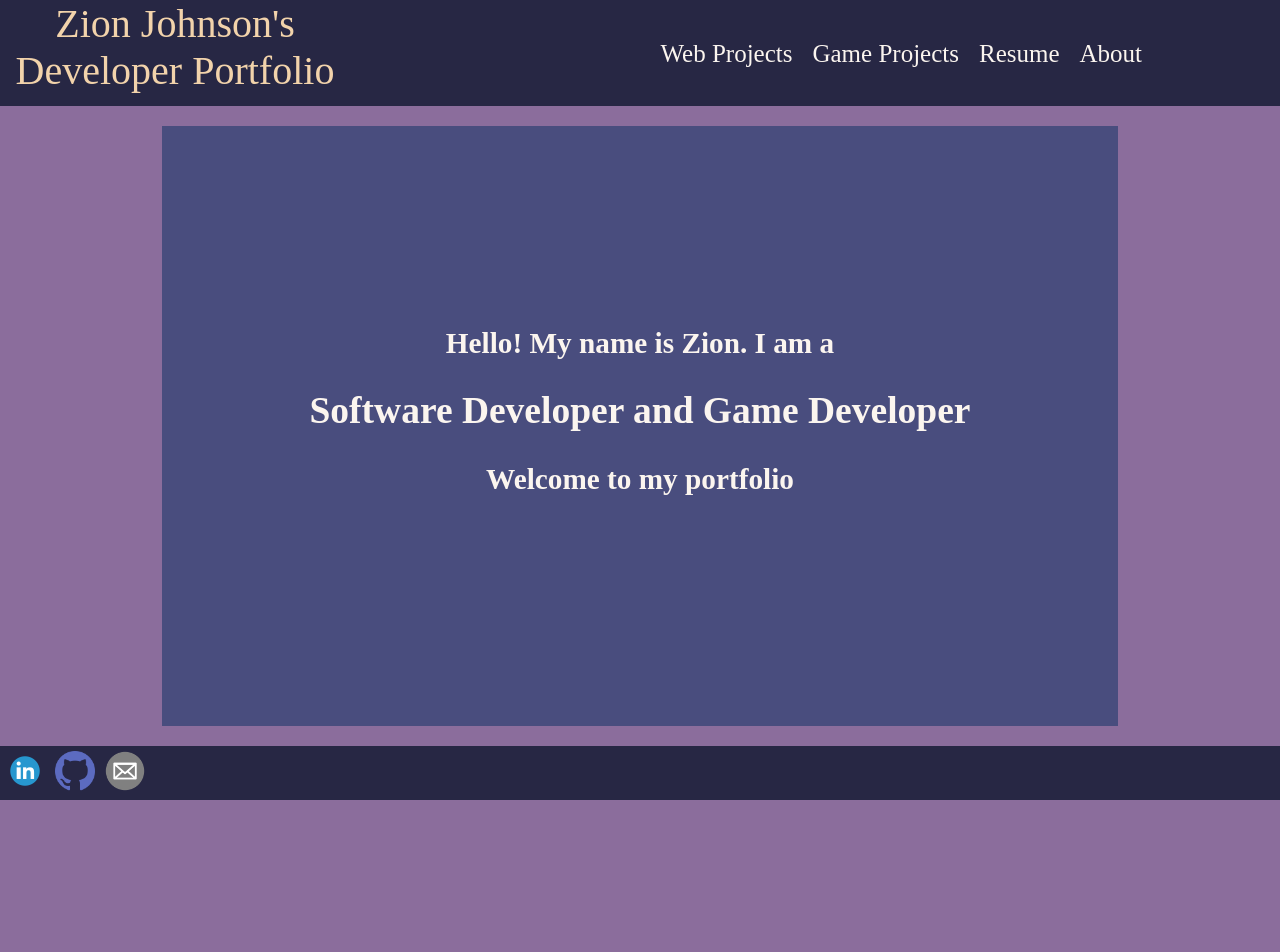
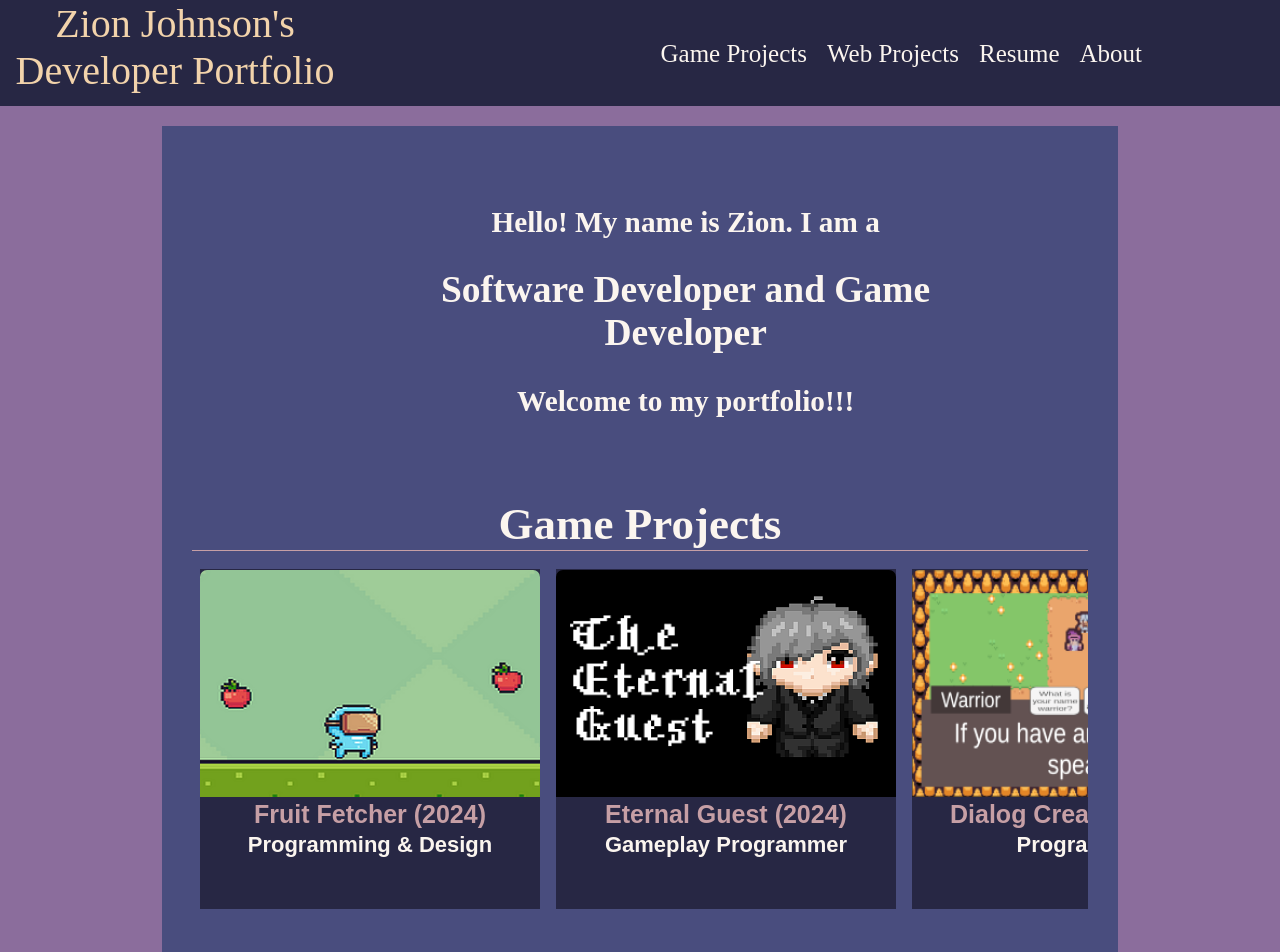
Before and after one commit to Waysidechimp/portfolio-site, a React (Vite) app: page / in a window 1280 px wide. Shown: the top 952 px of the page. Before the commit the page ends 800 px from the top, so only its background shows below. Built offline with nearby package versions, Linux system fonts and the light colour scheme.

Commit message:
Updated Home Page

```diff
--- a/src/components/Header.jsx
+++ b/src/components/Header.jsx
@@ -8,8 +8,8 @@ const Header = () => {
         <div className="header">
             <a href='/' className='home_title'>Zion Johnson's <br /> Developer Portfolio</a>
             <div className="dropdowns">
+                <a href='/gameprojects' className="dropdown_ele">Game Projects</a>
                 <a href='/webprojects' className="dropdown_ele">Web Projects</a>
-                <a href='/gameprojects' className="dropdown_ele">Game Projects</a>
                 <a href='/resume' className="dropdown_ele">Resume</a>
                 <a href='/about' className="dropdown_ele">About</a>
             </div>
--- /dev/null
+++ b/src/components/ProjectHome.jsx
@@ -0,0 +1,19 @@
+const ProjectHome = ({projectTitle, projectYr, projectRole, projectImg}) => {
+    const projLink = projectTitle.replace(/\s+/g, '');
+
+    return (
+        <button className="project-home" onClick={() => window.location=`/${projLink}`}>
+        <div >
+            <img src={projectImg} className="project_image"/>
+            <div className="project-card-text">
+                <h3 className="project-card-title">
+                    {projectTitle} {projectYr} <br />
+                    <small className="project-card-text">{projectRole}</small>
+                </h3>
+            </div>
+        </div>
+        </button>
+    )
+}
+
+export default ProjectHome
--- a/src/index.css
+++ b/src/index.css
@@ -60,8 +60,7 @@ a:hover {
     background-color: #494d7e;
     flex-grow: 1;
     height: 100%;
-    min-width: 70%;
-    max-width: 80%;
+    width: 70%;
     color: #fbf5ef;
     align-content: center;
     justify-content: center;
@@ -130,6 +129,11 @@ a:hover {
     justify-content: center;
 }
 
+.experience-home {
+    display: flex;
+    height: 400px;
+}
+
 .dropdowns {
     padding-top: 40px;
     padding-right: 10%;
@@ -152,7 +156,7 @@ a:hover {
     object-fit: cover;
 }
 
-.section_header {
+.section-header {
     border-bottom: 1px solid #c69fa5;
     text-align: center;
     font-size: 45px;
@@ -164,6 +168,20 @@ a:hover {
     padding: 24px;
     width: calc(30% - 16px);
     height: 480px;
+    border: none;
+    cursor: pointer;
+    white-space: pre-line;
+    text-align: center;
+    background-color: #272744;
+    color: #fbf5ef;
+    display: inline-block;
+}
+
+.project-home {
+    margin: 8px;
+    padding: 24px;
+    min-width: 340px;
+    height: 340px;
     border: none;
     cursor: pointer;
     white-space: pre-line;
--- a/src/pages/GameProjects.jsx
+++ b/src/pages/GameProjects.jsx
@@ -14,7 +14,7 @@ const GameProjects = () => {
         <div className='body'>
             <Header />
             <div className='content'>
-                <h2 className='section_header' >Game Projects</h2>
+                <h2 className='section-header' >Game Projects</h2>
                 <div className='experience'>
                     <Project projectTitle="Fruit Fetcher" projectYr="(2024)" projectRole="Programming & Design" projectImg={FruitFetcherIMG} projectDesc={fruitFetchDesc} />
                     <Project projectTitle="Eternal Guest" projectYr="(2024)" projectRole="Gameplay Programmer" projectImg={EternalGuestIMG} projectDesc={eternalGuestDesc} />
--- a/src/pages/Home.jsx
+++ b/src/pages/Home.jsx
@@ -1,14 +1,35 @@
 import Footer from '../components/Footer'
 import Header from '/src/components/Header.jsx'
+import ProjectHome from '../components/ProjectHome'
+import FruitFetcherIMG from '../assets/FruitFetcher.png'
+import EternalGuestIMG from '../assets/EternalGuest.png'
+import DialogCreationIMG from '../assets/DialogCreation.png'
+import portfolioIMG from '../assets/PortfolioIMG.png'
 
 const Home = () => {
     return (
         <div className='body'>
             <Header />
+            <div className='content'>
             <div className='content-center'>
                 <h3>Hello! My name is Zion. I am a</h3>
                 <h2>Software Developer and Game Developer</h2>
-                <h3>Welcome to my portfolio</h3>
+                <h3>Welcome to my portfolio!!!</h3>
+            </div>
+            <h2 className='section-header'>Game Projects</h2>
+                <div style={{display:"flex", justifyContent:"center"}}>
+                    <div className='experience-home' style={{overflowX:"auto"}}>
+                        <ProjectHome projectTitle="Fruit Fetcher" projectYr="(2024)" projectRole="Programming & Design" projectImg={FruitFetcherIMG} />
+                        <ProjectHome projectTitle="Eternal Guest" projectYr="(2024)" projectRole="Gameplay Programmer" projectImg={EternalGuestIMG} />
+                        <ProjectHome projectTitle="Dialog Creation" projectYr="(2025)" projectRole="Programmer" projectImg={DialogCreationIMG} />
+                    </div>
+                </div>
+            <h2 className='section-header'>Web Projects</h2>
+                <div style={{display:"flex", justifyContent:"center"}}>
+                    <div className='experience-home' style={{overflowX:"auto"}}>
+                        <ProjectHome projectTitle="Portfolio Website" projectYr="(2026)" projectRole="Programming & Design" projectImg={portfolioIMG} />
+                    </div>
+                </div>
             </div>
             <Footer />
         </div>
```
Also changed, not shown: src/assets/PortfolioIMG.png.
